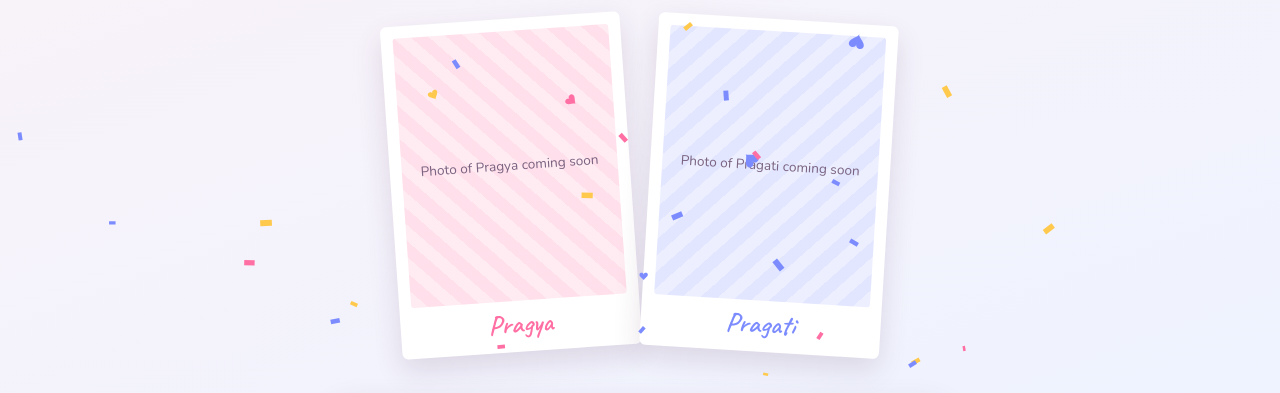
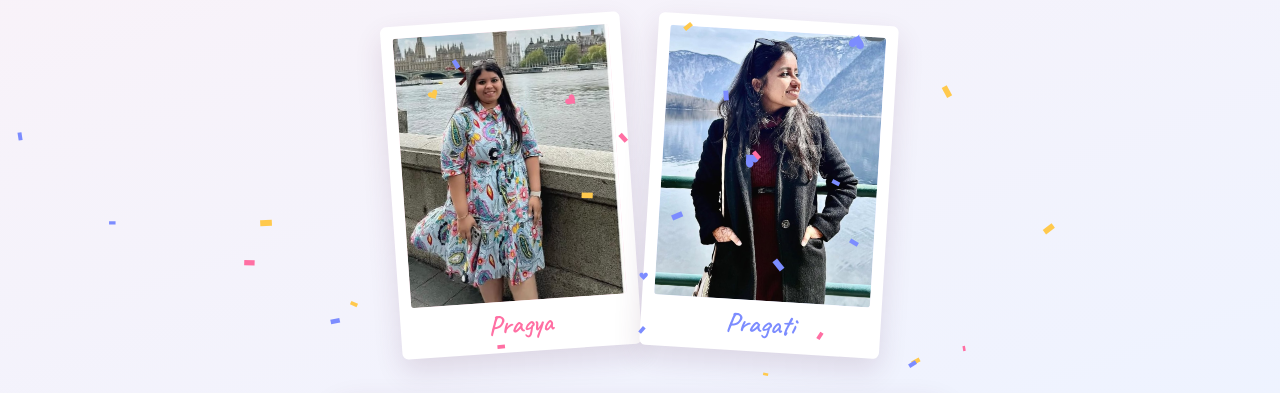
Before and after one commit to rish-25ag/pragya-pragati-29, a plain HTML site: page index.html in a window 1280 px wide. Both pictures are taken after a click on the button "Open your birthday surprise". Shown: the part 397-790 px from the top of the page. Drawn offline with nearby package versions, Linux system fonts and the light colour scheme.

Commit message:
Add photos of Pragya and Pragati
Co-Authored-By: Claude Opus 5.5 <noreply@anthropic.com>
Claude-Session: https://claude.ai/code/session_01QqaEkYfXBeSnndVSorXeMi

```diff
--- a/index.html
+++ b/index.html
@@ -88,7 +88,8 @@ main{max-width:620px;margin:0 auto;padding-block:28px 64px;display:flex;flex-dir
 .pol .photo{aspect-ratio:4/5;max-width:100%;border-radius:3px;overflow:hidden;display:grid;place-items:center;text-align:center;font-size:.85rem;color:var(--muted);padding:10px}
 .pol:nth-child(1) .photo{background:repeating-linear-gradient(45deg,color-mix(in srgb,var(--twinA) 14%,var(--paper)) 0 12px,color-mix(in srgb,var(--twinA) 22%,var(--paper)) 12px 24px)}
 .pol:nth-child(2) .photo{background:repeating-linear-gradient(-45deg,color-mix(in srgb,var(--twinB) 14%,var(--paper)) 0 12px,color-mix(in srgb,var(--twinB) 22%,var(--paper)) 12px 24px)}
-.pol .photo img{width:100%;height:100%;object-fit:cover;display:block}
+.pol .photo{padding:0}
+.pol .photo img{width:100%;height:100%;object-fit:cover;object-position:50% 20%;display:block}
 .pol .cap{font-family:var(--f-hand);font-size:1.7rem;text-align:center;line-height:1}
 .pol:nth-child(1) .cap{color:var(--twinA)} .pol:nth-child(2) .cap{color:var(--twinB)}
 
@@ -223,7 +224,7 @@ section .hint{text-align:center;color:var(--muted);margin:4px 0 0;font-size:.95r
 
 <script>
 // ---- Add photo links here later (leave empty for the placeholder) ----
-const PHOTOS = { photo1: "", photo2: "" };
+const PHOTOS = { photo1: "pragya.jpg", photo2: "pragati.jpg" };
 
 const reduce = matchMedia('(prefers-reduced-motion: reduce)').matches;
 
```
Also changed, not shown: pragati.jpg (added), pragya.jpg (added).
